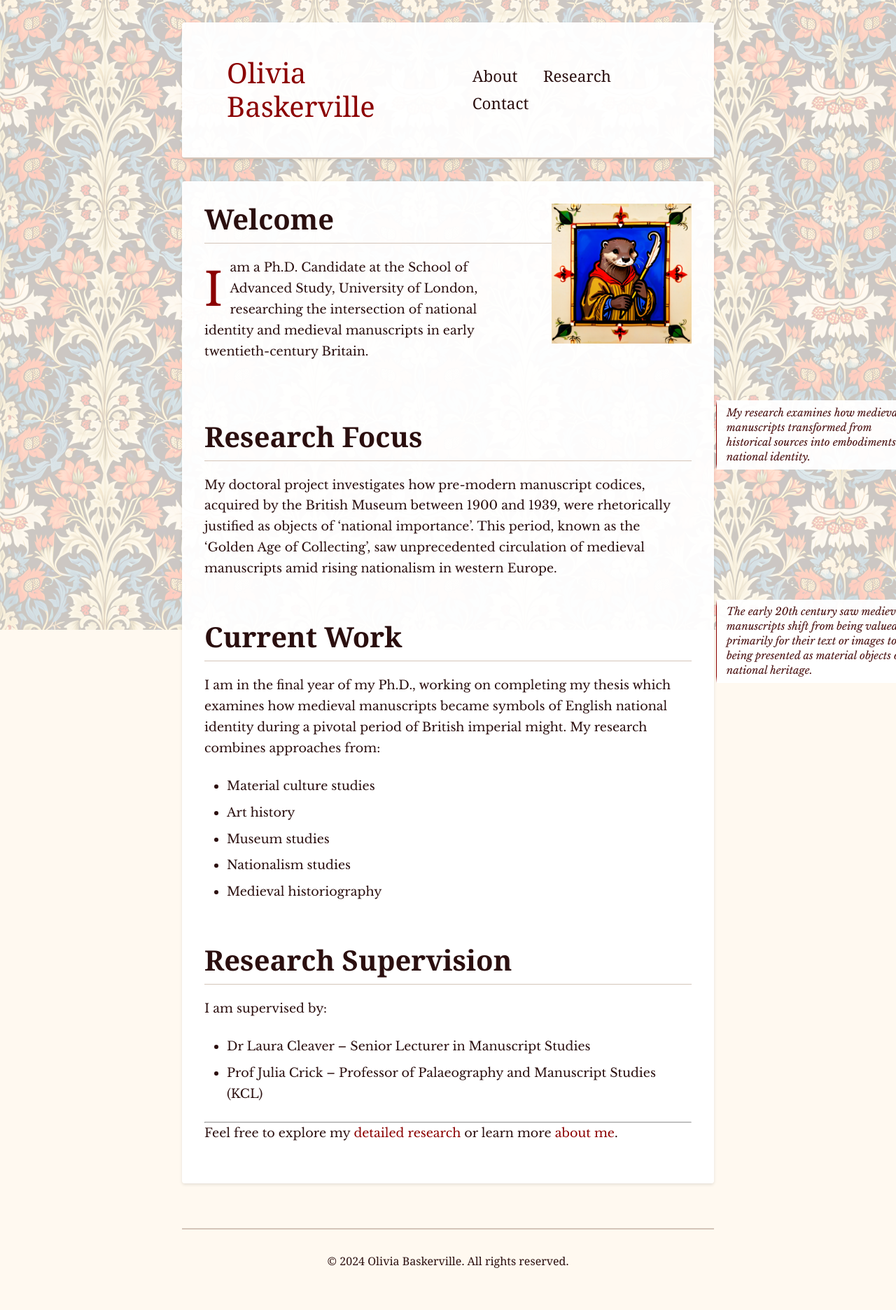
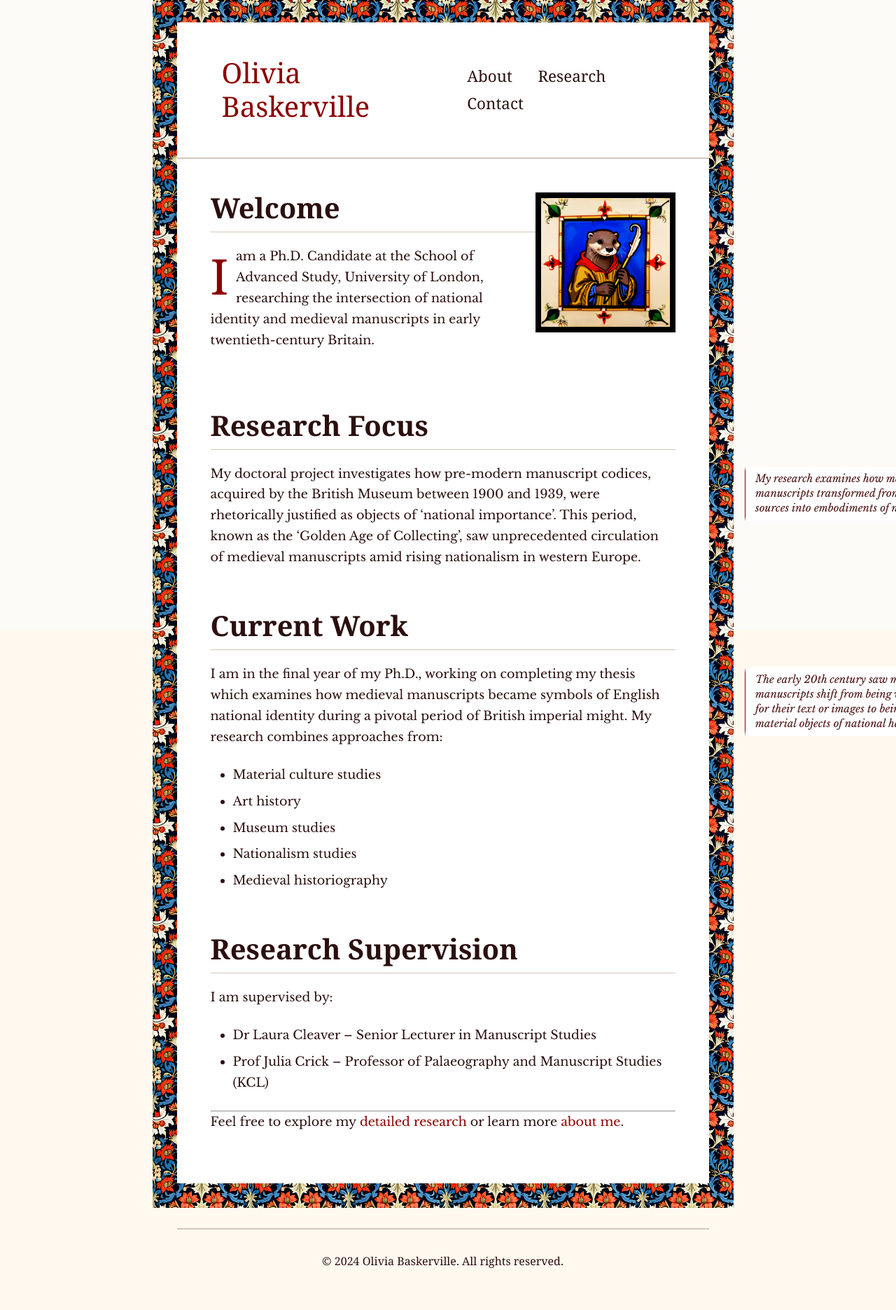
Before and after one commit to Hroppa/oliviabaskerville, a Jekyll site: the page built from index.md, in a window 1280 px wide. Shown: the whole page at 70% size. Built offline with Jekyll 4.4.1, drawn with Linux system fonts in a browser that asks for light colours; some web fonts are replaced.

Commit message:
Style tweaks

```diff
--- a/_layouts/default.html
+++ b/_layouts/default.html
@@ -13,6 +13,7 @@
 <body>
     <div class="pattern"></div>
     <div class="container">
+        <div class="content-wrapper">
             <header>
                 <nav>
                     <a href="/" class="site-title" style="padding: 1rem;">{{ site.title }}</a>
@@ -29,6 +30,7 @@
                     {{ content }}
                 </article>
             </main>
+        </div>
 
         <footer>
             <p>&copy; {{ 'now' | date: "%Y" }} {{ site.title }}. All rights reserved.</p>
--- a/assets/css/pattern.scss
+++ b/assets/css/pattern.scss
@@ -8,9 +8,5 @@
   width: 100%;
   height: 100%;
   z-index: -1;
-  opacity: 0.20;
   background-color: #fcfbf7;
-  background-image: url('/assets/images/floral1.png');
-  background-repeat: repeat;
-  background-size: 300px 300px;
 }
--- a/assets/css/style.scss
+++ b/assets/css/style.scss
@@ -14,6 +14,12 @@
   --gloss-background: #fff9f0;
 }
 
+/* Add to the top of your CSS, after the variables */
+html {
+  overflow-y: scroll;  /* Always show scrollbar */
+  scrollbar-gutter: stable;  /* Reserve space for scrollbar */
+}
+
 /* Base styles */
 * {
   margin: 0;
@@ -27,6 +33,7 @@ body {
   line-height: 1.7;
   color: var(--text-color);
   background: var(--background-color);
+  padding-right: 0;  /* Prevent content shift */
 }
 
 /* Layout */
@@ -40,11 +47,8 @@ body {
 header {
   padding: 2rem;
   border-bottom: 2px solid var(--border-color);
-  margin-bottom: 2rem;
-  background-color: rgba(255, 255, 255, 0.95);
-  border-radius: 4px;
-  box-shadow: 0 2px 4px rgba(0, 0, 0, 0.1);
-  margin: 2rem auto;
+  background-color: #fff;
+  margin: 0;  /* Remove all margins */
 }
 
 nav {
@@ -131,8 +135,8 @@ p + p:has(ul), p + p:has(ol) {
 .sidenote {
   float: right;
   clear: right;
-  margin-right: -45%;
-  width: 40%;
+  margin-right: -65%;
+  width: 50%;
   margin-top: 0.3em;
   margin-bottom: 1em;
   font-size: 0.85em;
@@ -255,17 +259,15 @@ footer {
 }
 
 .content-panel {
-    background-color: rgba(255, 255, 255, 0.95);
-    padding: 2rem;
-    border-radius: 4px;
-    box-shadow: 0 2px 4px rgba(0, 0, 0, 0.1);
-    margin: 2rem auto;
-    max-width: 800px;
+  background-color: #fff;
+  padding: 3rem;
+  margin: 0;
+  max-width: 800px;
 }
 
 /* Make sure the sidenotes still work with the panel */
 .sidenote {
-    background-color: rgba(255, 255, 255, 0.95);
+  background-color: rgba(255, 255, 255, 0.95);
 }
 
 /* List styling */
@@ -322,3 +324,33 @@ li li {
     max-width: 150px;
   }
 }
+
+/* Content wrapper with border */
+.content-wrapper {
+  background-color: #fff;
+  margin: 2rem auto;
+  position: relative;
+  padding: 0rem;
+  max-width: 800px;
+}
+
+/* Create the pattern border using pseudo-elements */
+.content-wrapper::before {
+  content: '';
+  position: absolute;
+  top: -35px;
+  left: -35px;
+  right: -35px;
+  bottom: -35px;
+  background-image: url('/assets/images/floral1.png');
+  background-size: 140px 140px;
+  background-repeat: repeat;
+  z-index: -1;
+}
+
+/* Ensure content is above the pattern */
+.content-panel, header {
+  position: relative;
+  z-index: 1;
+  background: #fff;
+}
--- a/index.md
+++ b/index.md
@@ -4,27 +4,23 @@ title: 'Home'
 ---
 
 <div class="header-with-image">
-  <img src="/assets/images/otter1.png" alt="Decorative otter illustration" class="header-image">
+  <img src="/assets/images/otter1.png" alt="Decorative otter illustration" class="header-image" style="border: 8px solid black;">
   <h2>Welcome</h2>
   <p class="dropcap">
   I am a Ph.D. Candidate at the School of Advanced Study, University of London, researching the intersection of national identity and medieval manuscripts in early twentieth-century Britain.
   </p>
 </div>
 
+## Research Focus
 <div class="sidenote">
 My research examines how medieval manuscripts transformed from historical sources into embodiments of national identity.
 </div>
-
-## Research Focus
-
 My doctoral project investigates how pre-modern manuscript codices, acquired by the British Museum between 1900 and 1939, were rhetorically justified as objects of 'national importance'. This period, known as the 'Golden Age of Collecting', saw unprecedented circulation of medieval manuscripts amid rising nationalism in western Europe.
 
+## Current Work
 <div class="sidenote">
 The early 20th century saw medieval manuscripts shift from being valued primarily for their text or images to being presented as material objects of national heritage.
 </div>
-
-## Current Work
-
 I am in the final year of my Ph.D., working on completing my thesis which examines how medieval manuscripts became symbols of English national identity during a pivotal period of British imperial might. My research combines approaches from:
 
 * Material culture studies
```
Also changed, not shown: research.md (+1 -3 lines), 8 other files. Lines whose indentation alone changed are shown as unchanged.
